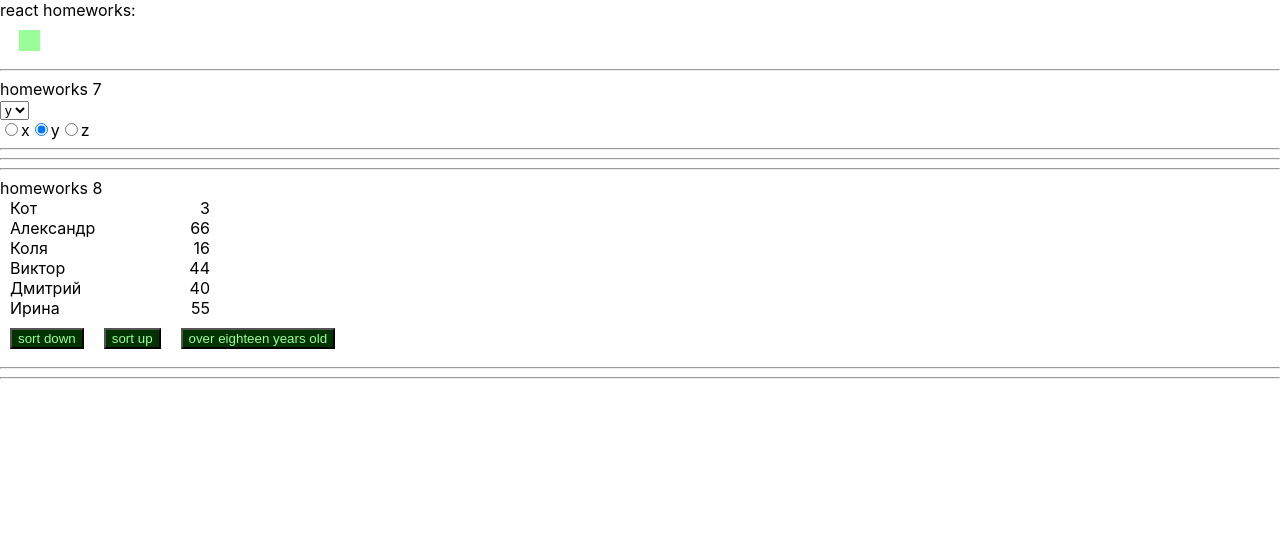
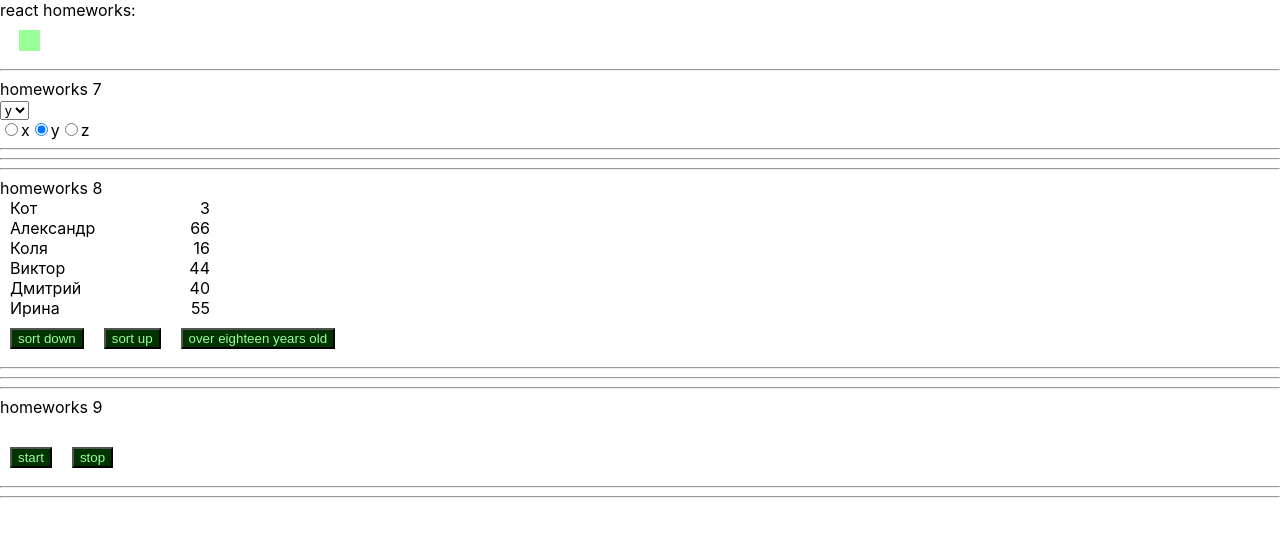
Before and after one commit to PhantomUlysses/simple-react-homeworks, a React (Create React App) app: page /#/junior in a window 1280 px wide. Shown: the top 536 px of the page. Built offline with nearby package versions, Linux system fonts and the light colour scheme.

Commit message:
done homework

```diff
--- a/src/p2-homeworks/h5/pages/Junior.tsx
+++ b/src/p2-homeworks/h5/pages/Junior.tsx
@@ -1,12 +1,14 @@
 import React from 'react'
 import HW7 from "../../h7/HW7";
 import HW8 from "../../h8/HW8";
+import HW9 from "../../h9/HW9";
 
 function Junior() {
     return (
         <div>
             <HW7/>
             <HW8/>
+            <HW9/>
         </div>
     )
 }
--- a/src/p2-homeworks/h9/Clock.tsx
+++ b/src/p2-homeworks/h9/Clock.tsx
@@ -1,5 +1,6 @@
 import React, {useState} from 'react'
 import SuperButton from '../h4/common/c2-SuperButton/SuperButton'
+import {brotliCompress} from "zlib";
 
 function Clock() {
     const [timerId, setTimerId] = useState<number>(0)
@@ -7,25 +8,25 @@ function Clock() {
     const [show, setShow] = useState<boolean>(false)
 
     const stop = () => {
-        // stop
+        clearInterval(timerId);// stop
     }
     const start = () => {
-        stop()
+        stop();
         const id: number = window.setInterval(() => {
-            // setDate
+            setDate(new Date());// setDate
         }, 1000)
         setTimerId(id)
     }
 
     const onMouseEnter = () => {
-        // show
+        setShow(true); // show
     }
     const onMouseLeave = () => {
-        // close
+        setShow(false); // close
     }
 
-    const stringTime = 'Time' // fix with date
-    const stringDate = 'Date' // fix with date
+    const stringTime = date?.toLocaleTimeString() || <br/> //`${h}:${m}:${s}`; // fix with date
+    const stringDate = date?.toLocaleDateString() || <br/>; // fix with date
 
     return (
         <div>
```
